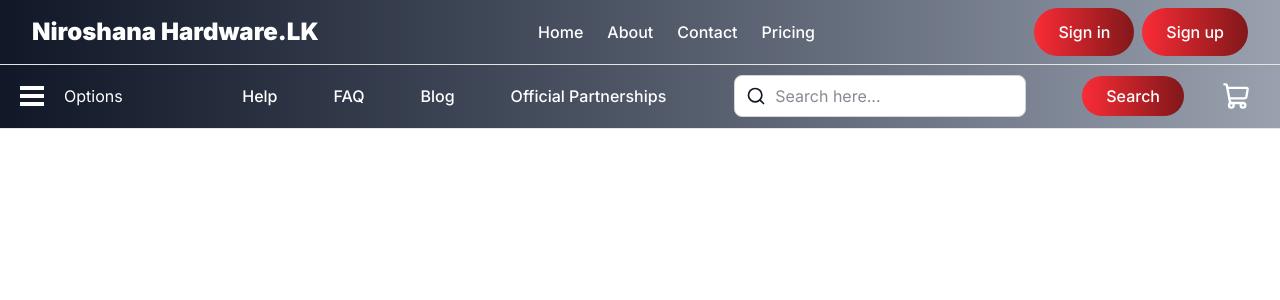
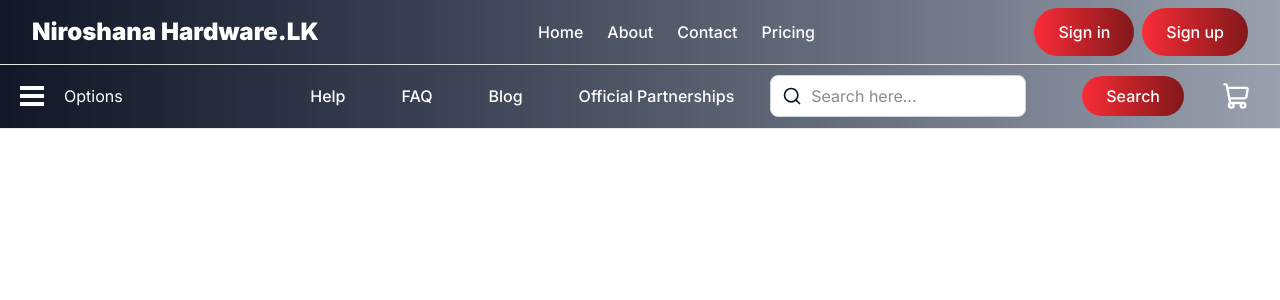
Before and after one commit to Lil-ice-Cloud/Niroshana-Hardware-Digital-Commerce-Platform, a Next.js app: page / in a window 1280 px wide. Shown: the top 300 px of the page. Built offline with nearby package versions, Linux system fonts and the light colour scheme.

Commit message:
Navbar fixing

```diff
--- a/components/ui/Header/Top-Panel/Top-Panel.tsx
+++ b/components/ui/Header/Top-Panel/Top-Panel.tsx
@@ -36,7 +36,7 @@ export default function TopPanel () {
             ">
                 <div className="
                 flex
-                justify-between
+                justify-end
                 items-center
                 h-16
                 ">
@@ -54,6 +54,7 @@ export default function TopPanel () {
                     hidden
                     md:flex
                     items-center
+                    ml-auto
                     space-x-6
                     ">
                         <div className="
@@ -73,14 +74,14 @@ export default function TopPanel () {
                                     cursor-pointer
                                     rounded-lg
                                     font-medium
+                                    transition-colors
                                     ">
                                     {item.name}
                                 </Link>
                             ))}
                         </div>
                         <div className="
-                        ml-8
-                        md:flex
+                        w-64
                         ">
                             <SearchBar/>
                         </div>
@@ -97,7 +98,7 @@ export default function TopPanel () {
                                 py-2
                                 ml-8
                                 md:flex
-
+                                cursor-pointer
                                 ">
                                 Search
                             </button>
@@ -113,7 +114,7 @@ export default function TopPanel () {
                                     transition-colors
                                   text-white
                                     duration-200
-
+                                    cursor-alias
                                     ">
                                 <ShoppingCart className="
                                         h-7
```
